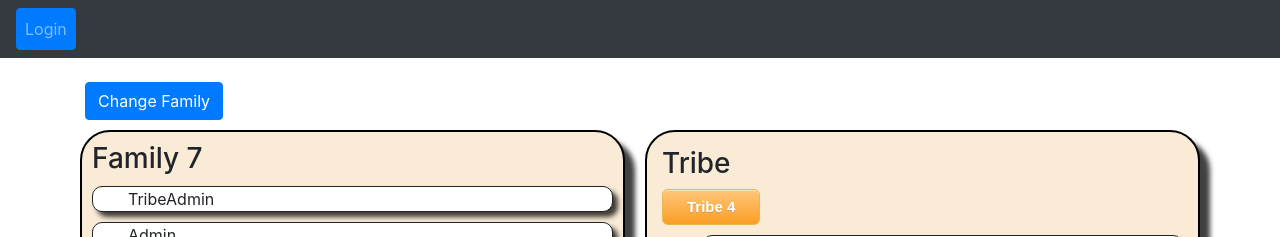
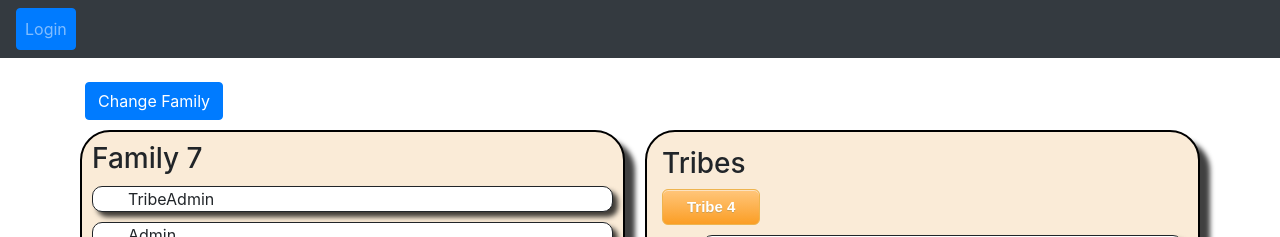
Before and after one commit to Owen-Ng/Project-Ceres, a React (Create React App) app: page /tribe in a window 1280 px wide. Shown: the top 237 px of the page. Built offline with nearby package versions, Linux system fonts and the light colour scheme.

Commit message:
Added a few comments about server calls

```diff
--- a/src/react-components/GroceryList/grocery-list.component.js
+++ b/src/react-components/GroceryList/grocery-list.component.js
@@ -9,6 +9,7 @@ export default class GroceryList extends Component{
     constructor(props) {
         super(props)
 
+        // This data will all be pulled from a server
         this.state = {
             familyLists:{ "List 1" : {"carrot": 10, "apple": 32},
                            "List 2": {"dog food" : 1, "cat food": 12 }},
--- a/src/react-components/Maps/maps.component.js
+++ b/src/react-components/Maps/maps.component.js
@@ -6,6 +6,7 @@ export default class Maps extends Component {
   constructor(props) {
     super(props)
 
+    // This data will all be pulled from a server
     this.state = {
         currentstate:{
           Store:"",
--- a/src/react-components/Tribe/tribe.component.js
+++ b/src/react-components/Tribe/tribe.component.js
@@ -8,6 +8,7 @@ export default class Tribe extends Component {
   constructor(props) {
     super(props);
 
+    // This data will all be pulled from a server
     this.state = {
       membersLists: {   "Family 1" : ["Anna", "Bob" ],
                         "Family 2" : ["James", "Debbie"],
@@ -31,6 +32,8 @@ export default class Tribe extends Component {
     this.selectList = this.selectList.bind(this);
   }
 
+  // Lists the members of the currently selected family
+  //Will require server call to get names of family members
   renderCurrentList() {
     const currentList = this.state.currentFamily
     const listObject = this.state.membersLists[currentList]
@@ -46,6 +49,8 @@ export default class Tribe extends Component {
     )
   }
 
+  // creates the list of Tribes and which families they contain
+  //Will require server call to get the tribes and whic hfamilies they contain
   renderLists() {
     const tribeList = this.state.tribeList
     const currentFamily = this.state.currentFamily
@@ -79,10 +84,15 @@ export default class Tribe extends Component {
       </div>)
   }
 
+  /* This function sends the name of the tribe button that was pushed to the
+  grocery list page in order to display the correct lists based on which tribe
+  was selected */
   selectList(tribe) {
     this.props.history.push({pathname: `/grocerylists`, currentTribe: tribe})
   }
 
+  // Helper function, creates the list of families in each tribe
+  // Will require server call
   makeList(listObject) {
     const listKeys = Object.keys(listObject).sort()
     return listKeys.map(key =>
@@ -95,6 +105,7 @@ export default class Tribe extends Component {
     )
   }
 
+  // This function works with the 'Change Family' button and will be removed
   changeFamily() {
     const family = this.state.currentFamily
     const familyList = this.state.membersLists
@@ -122,6 +133,7 @@ export default class Tribe extends Component {
     return (
       <div className="FamilyTribe container">
 
+        { /* This button is for testing purposes only and will be removed */ }
         <button className="btn btn-primary" onClick={this.changeFamily}>Change Family</button>
         <div className="row">
           <div className="Family-list col-lg">
@@ -130,7 +142,7 @@ export default class Tribe extends Component {
             {this.renderCurrentList()}
           </div>
           <div  className="Tribe-list col-sm">
-            <h3>Tribe</h3>
+            <h3>Tribes</h3>
             { this.renderLists()}
           </div>
         </div>
```
